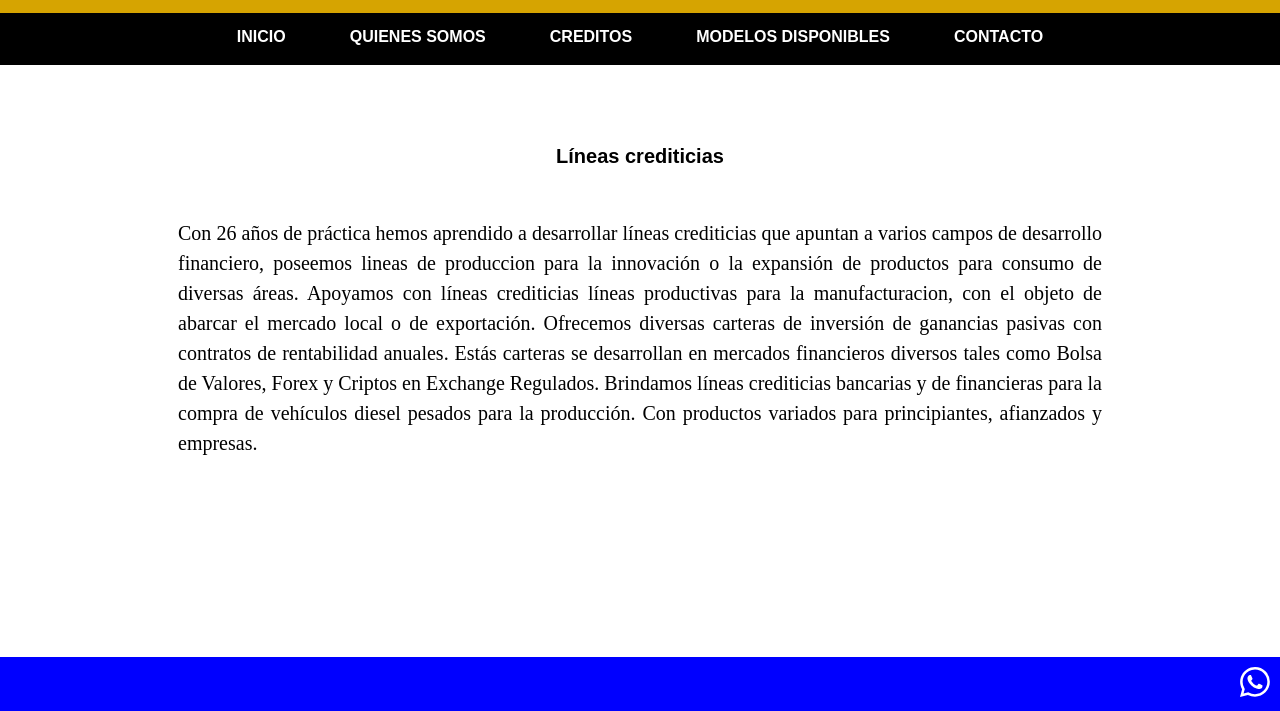
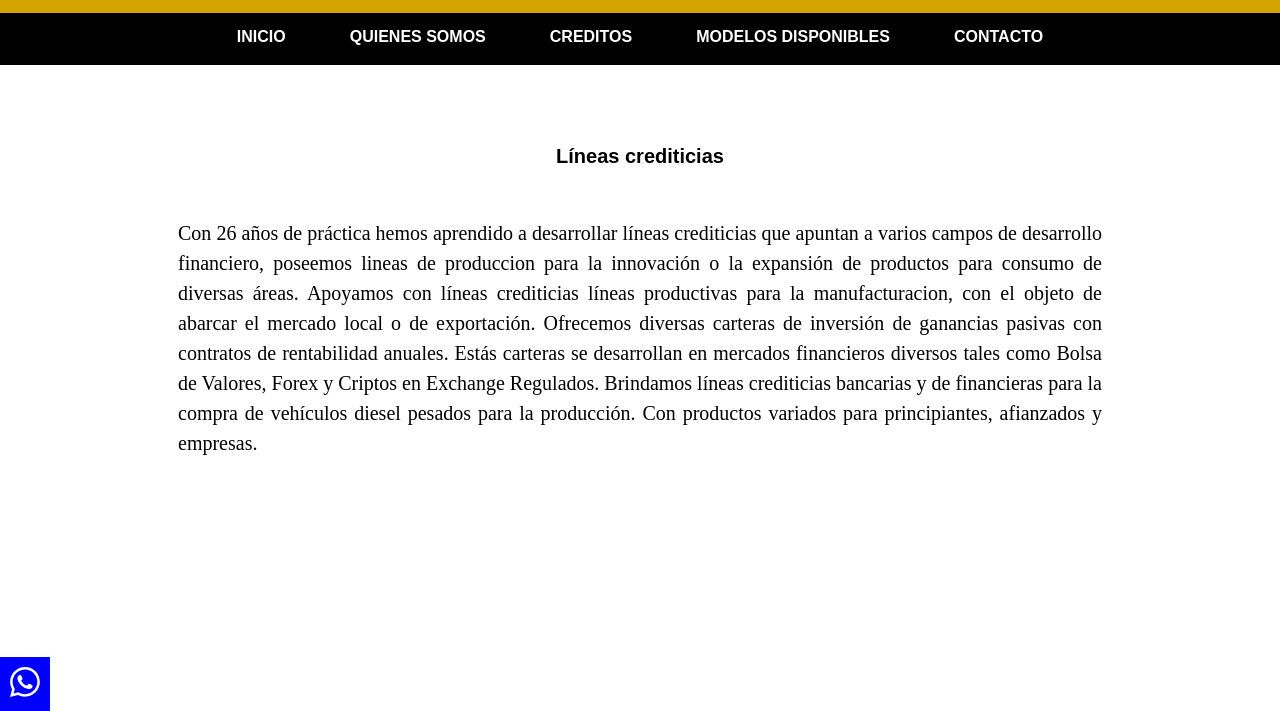
Before and after one commit to AbrilDelBarco/web__futura, a website: page paginas/creditos.html in a window 1280 px wide. Shown: the part 89-800 px from the top of the page. Drawn offline with Linux system fonts and the light colour scheme.

Commit message:
nuevos cambios

```diff
--- a/scss/components/_creditos.scss
+++ b/scss/components/_creditos.scss
@@ -1,4 +1,4 @@
-.parrafos h1{
+.parrafos h1 {
     text-align: center;
     color: black;
     margin: 30px;
@@ -12,7 +12,6 @@
     background-color: blue;
     padding: 10px 10px;
     bottom: 0;
-    width: 100vw;
     position: absolute;
 }
 .footer_creditos a{
--- a/scss/components/_general.scss
+++ b/scss/components/_general.scss
@@ -82,7 +82,6 @@ body{
     background-color: blue;
     padding: 10px 10px;
     bottom: 0;
-    width: 100vw;
 }
 .footer a{
     text-decoration: none;
```
Also changed, not shown: css/main.css.
